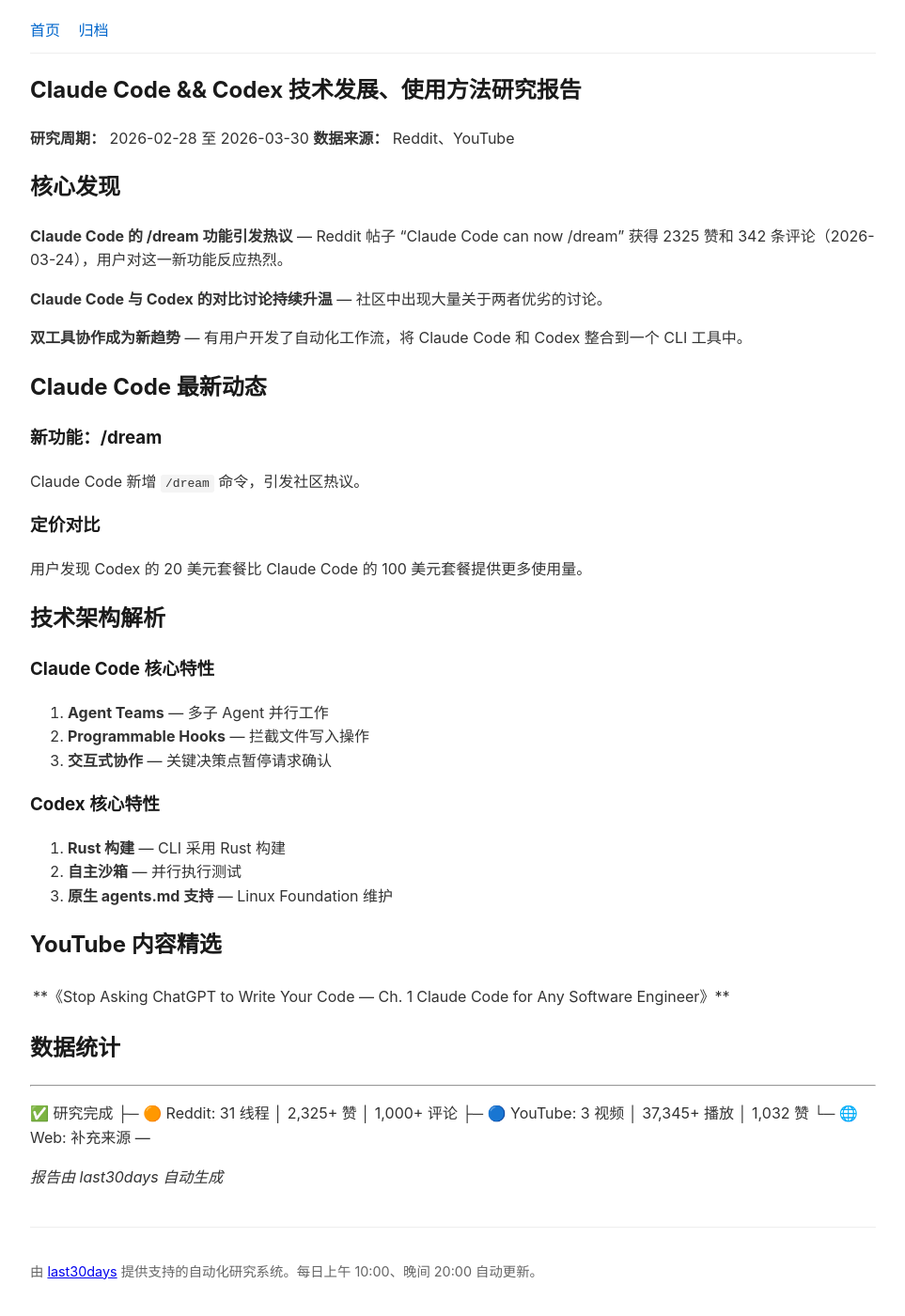
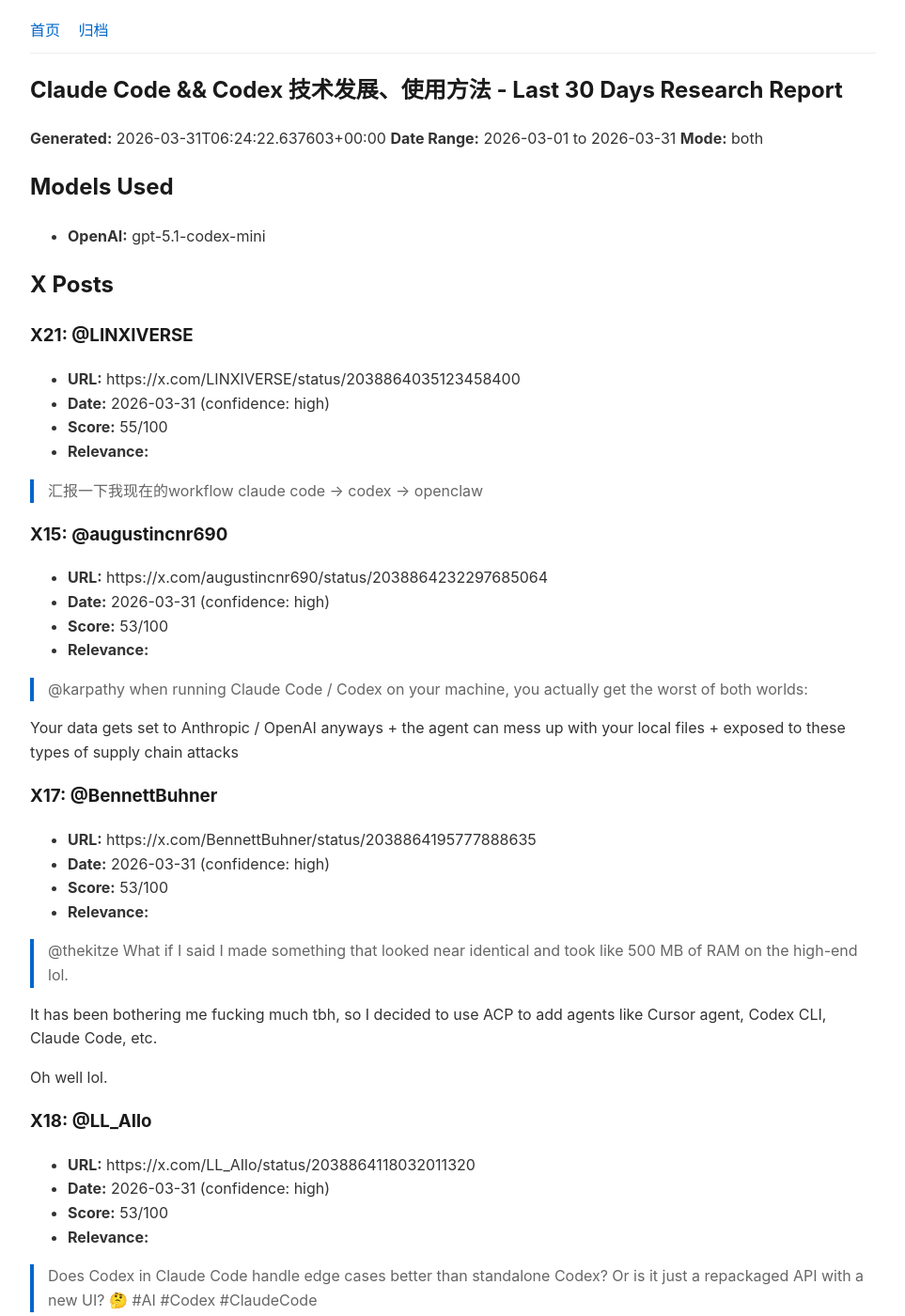
Before and after one commit to ZimengYuan/Report, a Jekyll site: the page built from _research/morning/01-claude-code-codex.md, in a window 1280 px wide and 1400 px high. Shown: the whole window at 94% size, without its empty margins (158-1121 px from the left). Built offline with Jekyll 4.4.1, drawn with Linux system fonts in a browser that asks for light colours; some of the changed text lies outside the part shown.

Commit message:
Research update: morning 2026-03-31 1422

```diff
--- a/_research/morning/01-claude-code-codex.md
+++ b/_research/morning/01-claude-code-codex.md
@@ -1,55 +1,124 @@
 ---
 layout: research
 title: "Claude Code && Codex"
-type: morning
+type: "morning"
 public_report: true
-permalink: /research/morning/01-claude-code-codex/
+date: 2026-03-31
+permalink: /research/morning/claude-code-codex/
 ---
 
-# Claude Code && Codex 技术发展、使用方法研究报告
+# Claude Code && Codex 技术发展、使用方法 - Last 30 Days Research Report
 
-**研究周期：** 2026-02-28 至 2026-03-30
-**数据来源：** Reddit、YouTube
+**Generated:** 2026-03-31T06:24:22.637603+00:00
+**Date Range:** 2026-03-01 to 2026-03-31
+**Mode:** both
 
-## 核心发现
+## Models Used
 
-**Claude Code 的 /dream 功能引发热议** — Reddit 帖子 "Claude Code can now /dream" 获得 2325 赞和 342 条评论（2026-03-24），用户对这一新功能反应热烈。
+- **OpenAI:** gpt-5.1-codex-mini
 
-**Claude Code 与 Codex 的对比讨论持续升温** — 社区中出现大量关于两者优劣的讨论。
+## X Posts
 
-**双工具协作成为新趋势** — 有用户开发了自动化工作流，将 Claude Code 和 Codex 整合到一个 CLI 工具中。
+### X21: @LINXIVERSE
 
-## Claude Code 最新动态
+- **URL:** https://x.com/LINXIVERSE/status/2038864035123458400
+- **Date:** 2026-03-31 (confidence: high)
+- **Score:** 55/100
+- **Relevance:**
 
-### 新功能：/dream
-Claude Code 新增 `/dream` 命令，引发社区热议。
+> 汇报一下我现在的workflow
+claude code -&gt; codex -&gt; openclaw
 
-### 定价对比
-用户发现 Codex 的 20 美元套餐比 Claude Code 的 100 美元套餐提供更多使用量。
+### X15: @augustincnr690
 
-## 技术架构解析
+- **URL:** https://x.com/augustincnr690/status/2038864232297685064
+- **Date:** 2026-03-31 (confidence: high)
+- **Score:** 53/100
+- **Relevance:**
 
-### Claude Code 核心特性
-1. **Agent Teams** — 多子 Agent 并行工作
-2. **Programmable Hooks** — 拦截文件写入操作
-3. **交互式协作** — 关键决策点暂停请求确认
+> @karpathy when running Claude Code / Codex on your machine, you actually get the worst of both worlds:
 
-### Codex 核心特性
-1. **Rust 构建** — CLI 采用 Rust 构建
-2. **自主沙箱** — 并行执行测试
-3. **原生 agents.md 支持** — Linux Foundation 维护
+Your data gets set to Anthropic / OpenAI anyways + the agent can mess up with your local files + exposed to these types of supply chain attacks
 
-## YouTube 内容精选
+### X17: @BennettBuhner
 
-**《Stop Asking ChatGPT to Write Your Code — Ch. 1 | Claude Code for Any Software Engineer》**
+- **URL:** https://x.com/BennettBuhner/status/2038864195777888635
+- **Date:** 2026-03-31 (confidence: high)
+- **Score:** 53/100
+- **Relevance:**
 
-## 数据统计
+> @thekitze What if I said I made something that looked near identical and took like 500 MB of RAM on the high-end lol.
 
----
-✅ 研究完成
-├─ 🟠 Reddit: 31 线程 │ 2,325+ 赞 │ 1,000+ 评论
-├─ 🔵 YouTube: 3 视频 │ 37,345+ 播放 │ 1,032 赞
-└─ 🌐 Web: 补充来源
----
+It has been bothering me fucking much tbh, so I decided to use ACP to add agents like Cursor agent, Codex CLI, Claude Code, etc.
 
-*报告由 last30days 自动生成*
+Oh well lol.
+
+### X18: @LL_AIlo
+
+- **URL:** https://x.com/LL_AIlo/status/2038864118032011320
+- **Date:** 2026-03-31 (confidence: high)
+- **Score:** 53/100
+- **Relevance:**
+
+> Does Codex in Claude Code handle edge cases better than standalone Codex? Or is it just a repackaged API with a new UI? 🤔 #AI #Codex #ClaudeCode
+
+### X30: @AutoBot_IO
+
+- **URL:** https://x.com/AutoBot_IO/status/2038863734018388132
+- **Date:** 2026-03-31 (confidence: high)
+- **Score:** 53/100
+- **Relevance:**
+
+> OpenAI launches Codex plugin for Claude Code: AI-powered code review, adversarial testing, and task delegation. 2.4K stars on GitHub. A game-changer for devs! 🤖💻 https://t.co/X97WLlJwEv
+
+### X12: @jungeAGI
+
+- **URL:** https://x.com/jungeAGI/status/2038864306679456125
+- **Date:** 2026-03-31 (confidence: high)
+- **Score:** 53/100
+- **Relevance:**
+
+> OpenAI 发布了一个插件   主动把自己把 Codex 塞进了 Claude Code
+ 该插件名为： codex-plugin-cc，让你在 Claude Code 里直接调用 Codex 做代码审查、对抗性审查，甚至把整个任务丢给 Codex 接管。
+
+### X24: @jwhaco
+
+- **URL:** https://x.com/jwhaco/status/2038863961932931096
+- **Date:** 2026-03-31 (confidence: high)
+- **Score:** 46/100
+- **Relevance:**
+
+> Claude Code さんにもインスタンスガチャみたいなのがある気がしてならない、寒気がするくらいに冴えてるときと壊れてしまったかと不安になるくらいにアホ化するときの差が激しい
+
+### X2: @maruru_mizuki
+
+- **URL:** https://x.com/maruru_mizuki/status/2038864422433927615
+- **Date:** 2026-03-31 (confidence: high)
+- **Score:** 46/100
+- **Relevance:**
+
+> claude code 無事課金して週間容量の75パーをすでに使い切りました(まじ？？？
+
+## Best Practices
+
+*To be synthesized by assistant*
+
+## Prompt Pack
+
+*To be synthesized by assistant*
+
+
+============================================================
+### WEBSEARCH REQUIRED ###
+============================================================
+Topic: Claude Code && Codex 技术发展、使用方法
+Date range: 2026-03-01 to 2026-03-31
+
+Assistant: Use your web search tool to find 8-15 relevant web pages.
+EXCLUDE: reddit.com, x.com, twitter.com (already covered above)
+INCLUDE: blogs, docs, news, tutorials from the last 30 days
+
+After searching, synthesize WebSearch results WITH the Reddit/X
+results above. WebSearch items should rank LOWER than comparable
+Reddit/X items (they lack engagement metrics).
+============================================================
```
Also changed, not shown: _research/evening/README.md (added, +12 -0 lines), _research/morning/02-ai-overview.md (added, +167 -0 lines), _research/morning/README.md (added, +12 -0 lines).
